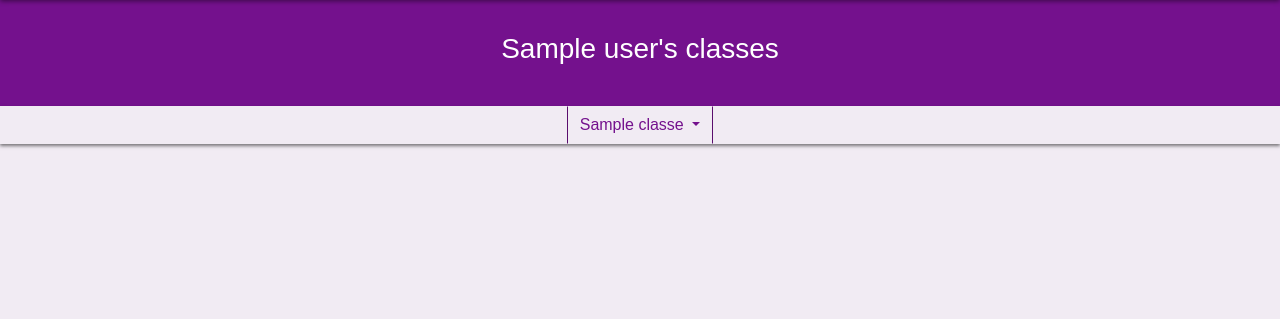
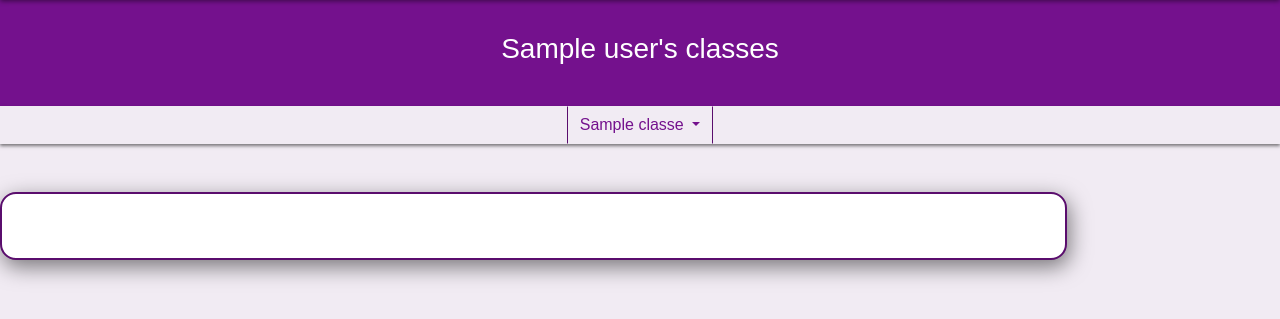
Before and after one commit to CDHayden/LearnerManagementSystem, a Flask app: page /student/classes in a window 1280 px wide. Shown: the part 78-397 px from the top of the page. Run offline with Flask 2, Linux system fonts and the light colour scheme; a database or web service that is not in the repository returns one stand-in record (values such as "Sample title"); some libraries are stand-ins or nearby versions; some web fonts are replaced.

Commit message:
Style student/class

```diff
--- a/lms/static/css/student/style.css
+++ b/lms/static/css/student/style.css
@@ -332,7 +332,7 @@
     .profile-image {
         width: 10.71rem; /* 150px */
     }
-    #profile-about {
+    #profile-about, #classContent {
         margin-top: 3rem;
         border: 0.1429rem solid var(--dark-purple-colour);
         padding: 3rem 2rem;
@@ -454,6 +454,7 @@
 #classContent{
     padding: 2rem;
     text-align: center;
+    background-color: var(--main-white-colour);
 }
 
 #classGrade::before{
```
